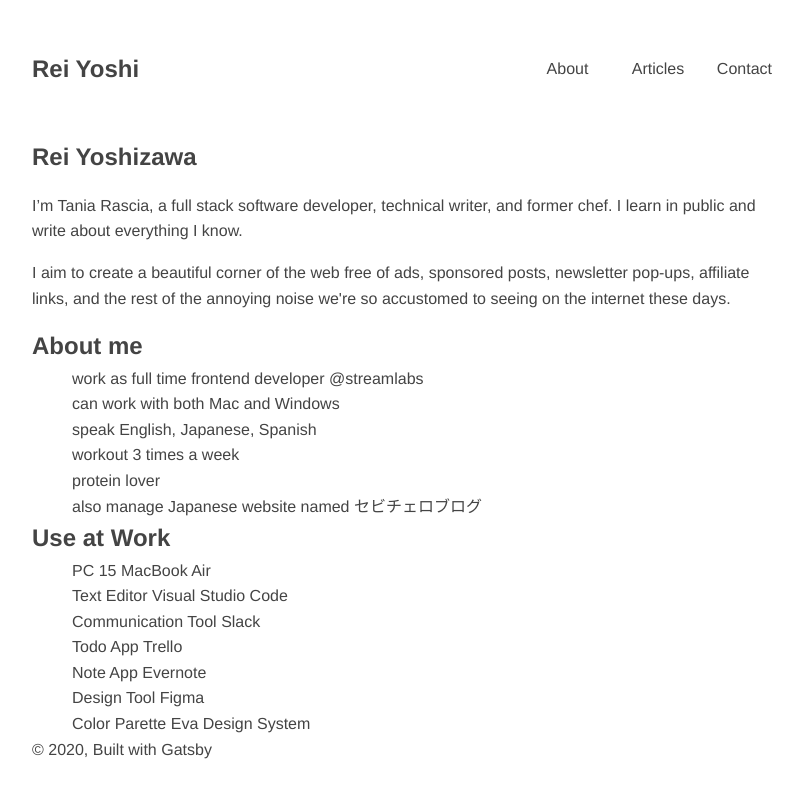
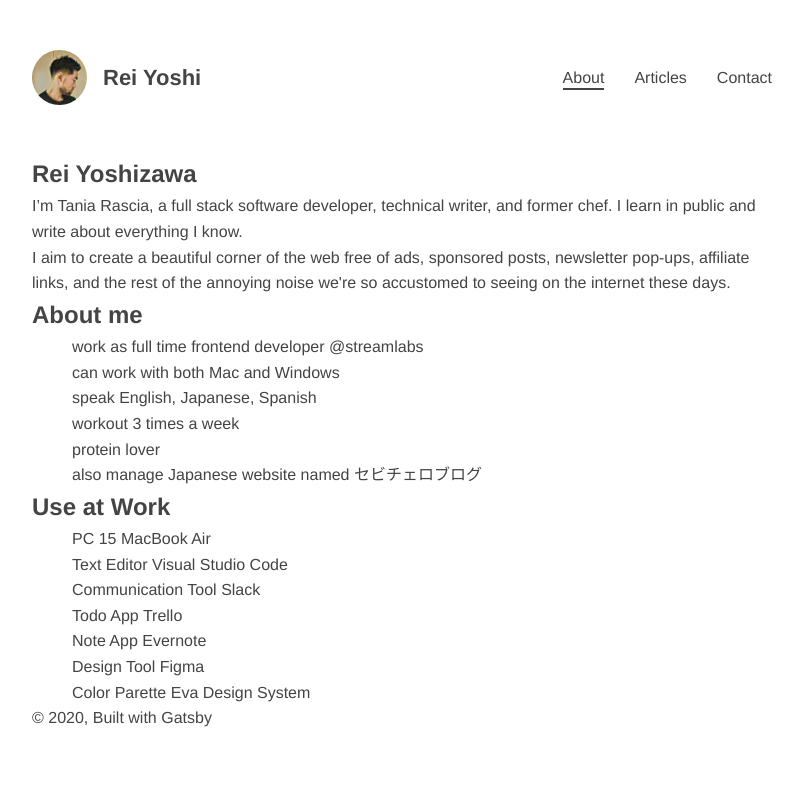
Before and after one commit to reiyszw/blog, a Gatsby site: page /about in a window 1280 px wide. Shown: the whole page, without its empty margins (238-1041 px from the left). Built offline with nearby package versions, Linux system fonts and the light colour scheme; Gatsby itself is replaced by a stand-in of ours.

Commit message:
style(header): update header and navigation
- add avatar for blog title
- add simlple text-decoration animation for navigation

```diff
--- a/src/components/haeder.js
+++ b/src/components/haeder.js
@@ -1,14 +1,16 @@
 import React from "react"
 import { Link } from "gatsby"
 import Nav from "./nav"
+import MyImage from "./../assets/reiyoshizawa.jpg"
 
 const Header = ({ title }) => {
   return (
     <header className="header">
       <div className="header__inner">
-        <h1 className="blog-title">
-          <Link to={`/`}>{title}</Link>
-        </h1>
+        <Link to={`/`} className="header__link">
+          <img className="header__avatar" src={MyImage} alt="" />
+          <div className="header__me">{title}</div>
+        </Link>
         <Nav />
       </div>
     </header>
--- a/src/components/nav.js
+++ b/src/components/nav.js
@@ -4,9 +4,15 @@ import { Link } from "gatsby"
 const Nav = () => {
   return (
     <nav className="nav">
-      <Link to={`/about`}>About</Link>
-      <Link to={`/blog`}>Articles</Link>
-      <Link to={`/contact`}>Contact</Link>
+      <Link to={`/about`} className="nav__link" activeClassName="nav__active">
+        About
+      </Link>
+      <Link to={`/blog`} className="nav__link" activeClassName="nav__active">
+        Articles
+      </Link>
+      <Link to={`/contact`} className="nav__link" activeClassName="nav__active">
+        Contact
+      </Link>
     </nav>
   )
 }
--- a/src/styles/components/header.scss
+++ b/src/styles/components/header.scss
@@ -1,3 +1,5 @@
+@import "./../base/colors.scss";
+
 .header {
   &__inner {
     display: flex;
@@ -5,8 +7,21 @@
     align-items: center;
     padding: 50px 0;
   }
+
+  &__link {
+    display: grid;
+    grid-template-columns: auto auto;
+    align-items: center;
+  }
+
+  &__avatar {
+    width: 55px;
+    border-radius: 50%;
+    margin-right: 16px;
+  }
+
+  &__me {
+    font-weight: 600;
+    font-size: 2.2rem;
+  }
 }
-
-.blog-title {
-  font-size: 24px;
-}
--- a/src/styles/components/nav.scss
+++ b/src/styles/components/nav.scss
@@ -1,6 +1,42 @@
+@import "./../base/colors.scss";
+
 .nav {
   display: grid;
-  grid-template-columns: repeat(3, 1fr);
+  grid-template-columns: repeat(3, auto);
   align-items: center;
   grid-column-gap: 30px;
+
+  &__link {
+    position: relative;
+
+    &::after {
+      content: "";
+      height: 2px;
+      position: absolute;
+      bottom: 0;
+      left: 0;
+      width: 0%;
+      background: $color-primary-500;
+      transition: 0.17s;
+    }
+
+    &:hover {
+      &::after {
+        width: 100%;
+      }
+    }
+  }
+
+  &__active {
+    &::after {
+      content: "";
+      height: 2px;
+      position: absolute;
+      bottom: 0;
+      left: 0;
+      width: 100%;
+      background: $color-primary-500;
+      transition: 0.17s;
+    }
+  }
 }
--- a/src/styles/main.scss
+++ b/src/styles/main.scss
@@ -24,7 +24,8 @@ h4,
 h5,
 h6,
 ul,
-li {
+li,
+p {
   margin: 0;
 }
 
@@ -50,3 +51,8 @@ a {
   box-shadow: none;
   text-decoration: none;
 }
+
+img {
+  max-width: 100%;
+  height: auto;
+}
```
Also changed, not shown: src/assets/reiyoshizawa.jpg (added).
